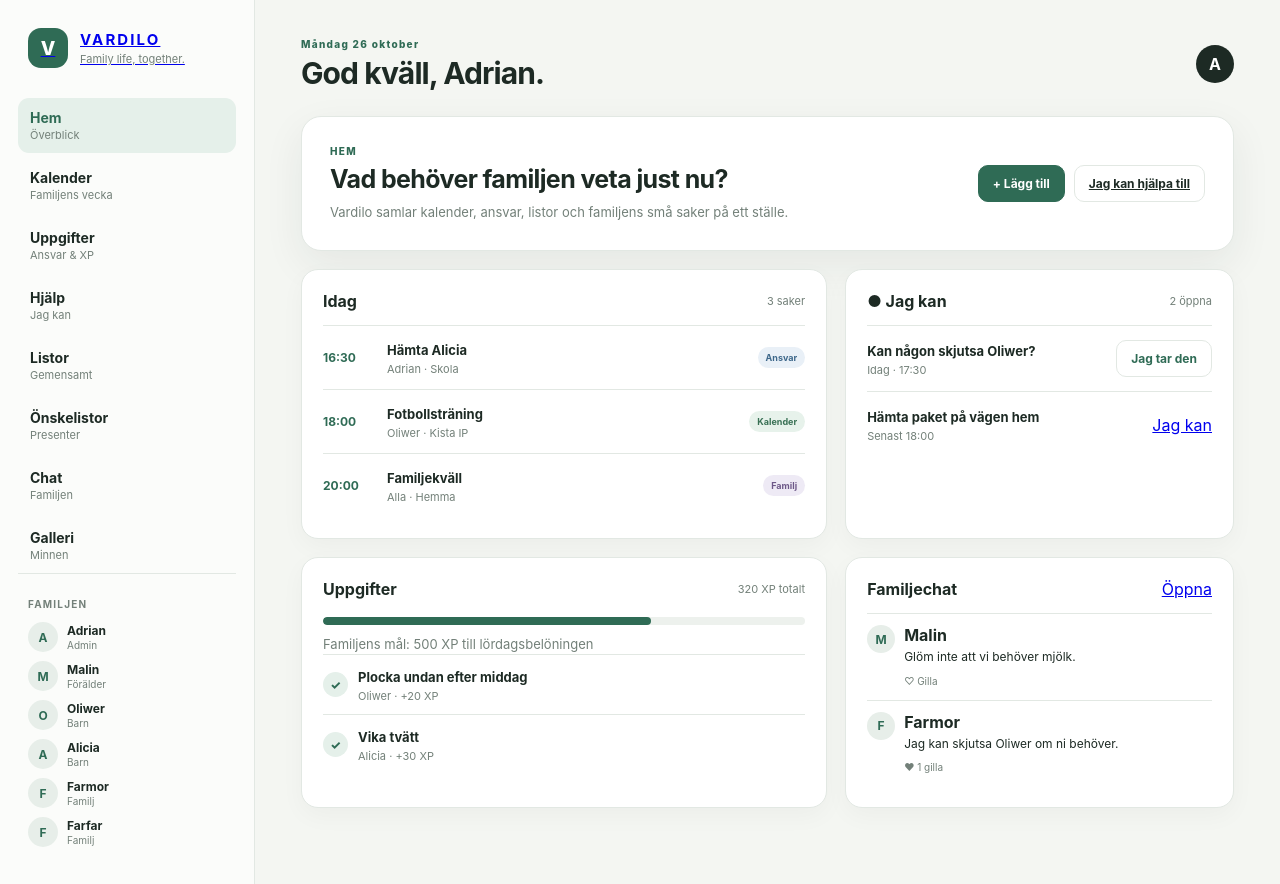
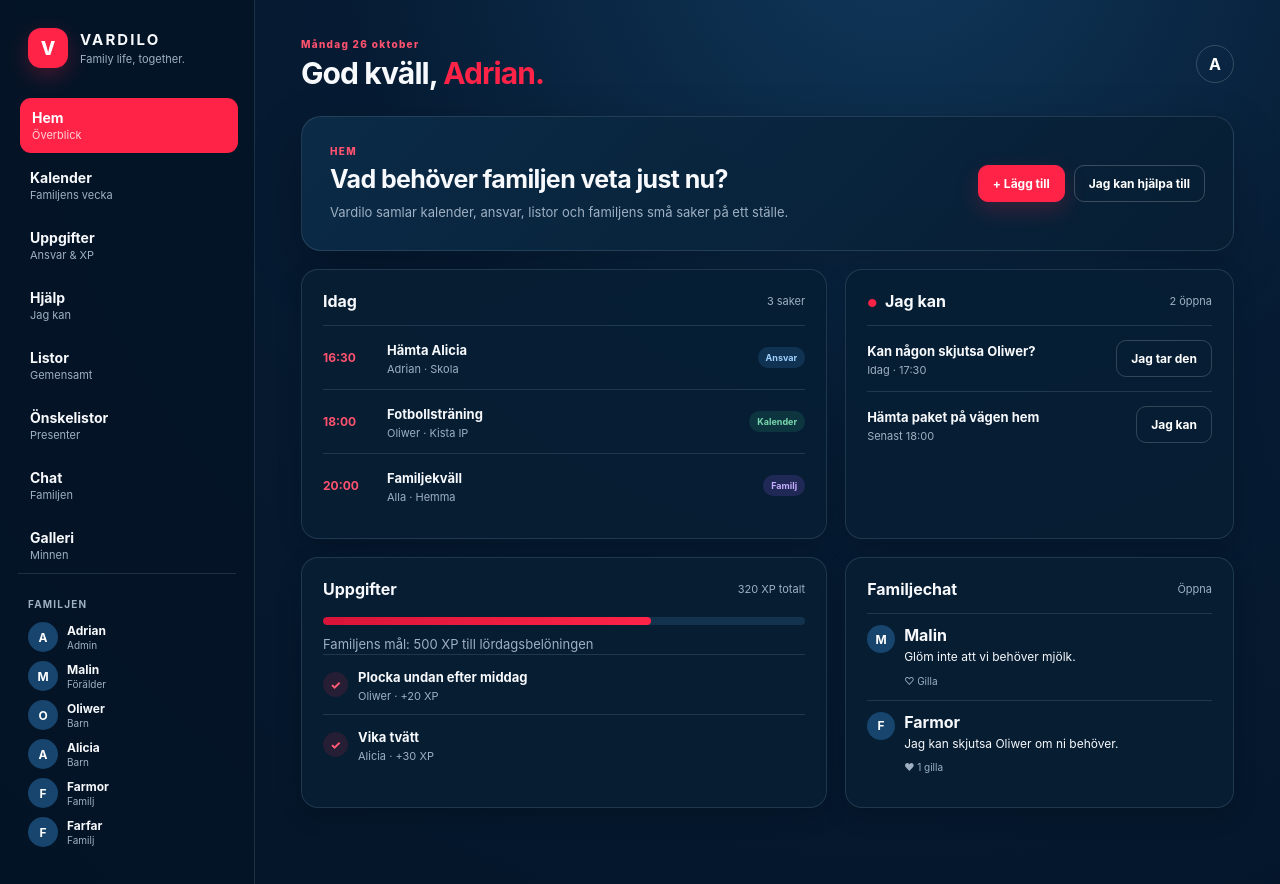
Before and after one commit to AdrianAmbjorn/Vardilo, a Next.js app: page / in a window 1280 px wide. Built offline with nearby package versions, Linux system fonts and the light colour scheme.

Commit message:
Apply Vardilo navy red white visual theme

```diff
--- a/app/globals.css
+++ b/app/globals.css
@@ -1,74 +1,96 @@
 * { box-sizing: border-box; }
 
 :root {
-  --bg: #f4f6f2;
-  --surface: #ffffff;
-  --text: #1d2a24;
-  --muted: #738079;
-  --line: #e2e8e3;
-  --accent: #2f6b55;
-  --accent-soft: #e5f0ea;
-  --shadow: 0 14px 40px rgba(29, 42, 36, .07);
+  --bg: #061b33;
+  --bg-deep: #041426;
+  --sidebar: #061a30;
+  --surface: #092541;
+  --surface-2: #0d2d4b;
+  --text: #f7f9fc;
+  --muted: #9fb0c2;
+  --line: rgba(180, 205, 225, .15);
+  --accent: #ff2348;
+  --accent-dark: #d91438;
+  --accent-soft: rgba(255, 35, 72, .13);
+  --blue-soft: rgba(57, 126, 196, .22);
+  --shadow: 0 18px 50px rgba(0, 0, 0, .24);
 }
 
 html, body { margin: 0; min-height: 100%; }
-body { background: var(--bg); color: var(--text); font-family: Inter, ui-sans-serif, system-ui, -apple-system, BlinkMacSystemFont, "Segoe UI", sans-serif; }
+body { background: radial-gradient(circle at 70% -10%, #10385b 0, var(--bg) 42%, var(--bg-deep) 100%); color: var(--text); font-family: Inter, ui-sans-serif, system-ui, -apple-system, BlinkMacSystemFont, "Segoe UI", sans-serif; }
 button, a, input { font: inherit; }
 button { cursor: pointer; }
+a { color: inherit; }
 
 .shell { min-height: 100vh; display: grid; grid-template-columns: 255px 1fr; }
-.sidebar { background: #fbfcfa; border-right: 1px solid var(--line); padding: 28px 18px; display: flex; flex-direction: column; }
-.brand { display: flex; gap: 12px; align-items: center; padding: 0 10px 30px; }
-.brand-mark { width: 40px; height: 40px; border-radius: 13px; background: var(--accent); color: white; display: grid; place-items: center; font-weight: 800; font-size: 19px; }
+.sidebar { background: rgba(4, 20, 38, .88); border-right: 1px solid var(--line); padding: 28px 18px; display: flex; flex-direction: column; }
+.brand { display: flex; gap: 12px; align-items: center; padding: 0 10px 30px; text-decoration: none; }
+.brand-mark { width: 40px; height: 40px; border-radius: 13px; background: var(--accent); color: white; display: grid; place-items: center; font-weight: 800; font-size: 19px; box-shadow: 0 8px 22px rgba(255, 35, 72, .25); }
 .brand strong { display: block; letter-spacing: .14em; font-size: 15px; }
 .brand span { display: block; color: var(--muted); font-size: 11px; margin-top: 3px; }
 nav { display: grid; gap: 5px; }
-.nav-item { text-decoration: none; color: var(--text); padding: 11px 12px; border-radius: 11px; display: flex; flex-direction: column; }
-.nav-item:hover, .nav-item.active { background: var(--accent-soft); color: var(--accent); }
+.nav-item { text-decoration: none; color: var(--text); padding: 11px 12px; border-radius: 11px; display: flex; flex-direction: column; transition: .16s ease; }
+.nav-item:hover, .nav-item.active { background: var(--accent); color: white; transform: translateX(2px); }
 .nav-item span { font-size: 14px; font-weight: 650; }
 .nav-item small { font-size: 11px; color: var(--muted); margin-top: 2px; }
+.nav-item:hover small, .nav-item.active small { color: rgba(255,255,255,.8); }
 .sidebar-footer { margin-top: auto; padding: 24px 10px 0; border-top: 1px solid var(--line); }
 .family-label { color: var(--muted); font-size: 10px; letter-spacing: .12em; font-weight: 700; margin-bottom: 12px; }
 .member { display: flex; align-items: center; gap: 9px; margin: 9px 0; }
 .member strong, .member small { display: block; }
 .member strong { font-size: 12px; }
 .member small { color: var(--muted); font-size: 10px; margin-top: 1px; }
-.avatar { width: 30px; height: 30px; border-radius: 50%; background: #e7eee9; color: var(--accent); display: grid; place-items: center; font-weight: 700; font-size: 12px; flex: 0 0 auto; }
+.avatar { width: 30px; height: 30px; border-radius: 50%; background: #17456d; color: white; display: grid; place-items: center; font-weight: 700; font-size: 12px; flex: 0 0 auto; }
 .avatar.small { width: 28px; height: 28px; }
 .content { max-width: 1180px; width: 100%; margin: 0 auto; padding: 38px 46px 60px; }
 .topbar { display: flex; justify-content: space-between; align-items: center; margin-bottom: 26px; }
-.eyebrow { color: var(--accent); font-size: 10px; font-weight: 800; letter-spacing: .13em; margin: 0 0 7px; }
+.eyebrow { color: #ff526f; font-size: 10px; font-weight: 800; letter-spacing: .13em; margin: 0 0 7px; }
 h1 { font-size: 30px; line-height: 1.1; margin: 0; letter-spacing: -.03em; }
 h2 { font-size: 25px; margin: 5px 0 8px; letter-spacing: -.025em; }
 h3 { font-size: 16px; margin: 0; }
-.profile { border: 0; width: 38px; height: 38px; border-radius: 50%; background: var(--text); color: white; font-weight: 700; }
-.hero-card { background: var(--surface); border: 1px solid var(--line); border-radius: 20px; padding: 28px; box-shadow: var(--shadow); display: flex; justify-content: space-between; align-items: center; gap: 25px; }
+.red-text { color: var(--accent); }
+.red-dot { color: var(--accent); font-size: 11px; margin-right: 4px; }
+.profile { border: 1px solid rgba(255,255,255,.18); width: 38px; height: 38px; border-radius: 50%; background: transparent; color: white; font-weight: 700; }
+.profile:hover { border-color: var(--accent); color: var(--accent); }
+.hero-card { background: linear-gradient(135deg, rgba(11, 43, 71, .96), rgba(7, 30, 51, .96)); border: 1px solid var(--line); border-radius: 20px; padding: 28px; box-shadow: var(--shadow); display: flex; justify-content: space-between; align-items: center; gap: 25px; }
 .muted { color: var(--muted); font-size: 13px; line-height: 1.55; margin: 0; }
 .hero-actions { display: flex; gap: 9px; flex-shrink: 0; }
-.primary, .secondary, .help-request button { border-radius: 10px; padding: 10px 14px; font-size: 12px; font-weight: 700; }
-.primary { border: 1px solid var(--accent); background: var(--accent); color: white; }
-.secondary { border: 1px solid var(--line); background: white; color: var(--text); }
+.primary, .secondary, .help-request button, .help-request a { border-radius: 10px; padding: 10px 14px; font-size: 12px; font-weight: 700; text-decoration: none; }
+.primary { border: 1px solid var(--accent); background: var(--accent); color: white; box-shadow: 0 8px 22px rgba(255,35,72,.2); }
+.primary:hover { background: #ff3d5d; }
+.secondary { border: 1px solid rgba(255,255,255,.2); background: transparent; color: white; }
+.secondary:hover { border-color: var(--accent); color: white; }
+.quick-add { margin-top: 12px; padding: 16px 18px; background: var(--surface); border: 1px solid var(--line); border-radius: 14px; display: flex; align-items: center; justify-content: space-between; gap: 20px; box-shadow: var(--shadow); }
+.quick-add > div { display: flex; gap: 8px; flex-wrap: wrap; }
+.quick-add a { text-decoration: none; background: var(--accent-soft); color: #ff6a82; border: 1px solid rgba(255,35,72,.25); border-radius: 9px; padding: 8px 11px; font-size: 11px; font-weight: 700; }
 .grid { display: grid; grid-template-columns: 1.15fr .85fr; gap: 18px; margin-top: 18px; }
-.card { background: var(--surface); border: 1px solid var(--line); border-radius: 17px; padding: 21px; box-shadow: 0 8px 25px rgba(29, 42, 36, .035); }
+.card { background: rgba(7, 31, 52, .9); border: 1px solid var(--line); border-radius: 17px; padding: 21px; box-shadow: 0 8px 25px rgba(0, 0, 0, .16); }
 .card-heading { display: flex; justify-content: space-between; align-items: center; margin-bottom: 14px; }
-.card-heading > span { color: var(--muted); font-size: 11px; }
+.card-heading > span, .card-heading a { color: var(--muted); font-size: 11px; text-decoration: none; }
+.card-heading a:hover { color: var(--accent); }
 .event { display: grid; grid-template-columns: 52px 1fr auto; gap: 12px; align-items: center; padding: 13px 0; border-top: 1px solid var(--line); }
-.time { color: var(--accent); font-weight: 750; font-size: 12px; }
+.time { color: #ff526f; font-weight: 750; font-size: 12px; }
 .event strong, .help-request strong, .task-row strong { font-size: 13px; }
 .event p, .help-request p, .task-row p { color: var(--muted); font-size: 11px; margin: 3px 0 0; }
 .tag { border-radius: 20px; padding: 5px 8px; font-size: 9px; font-weight: 700; }
-.blue { background: #e9f0f7; color: #3d678a; }
-.green { background: #e7f2eb; color: #387054; }
-.purple { background: #eeeaf5; color: #6d5888; }
+.blue { background: var(--blue-soft); color: #9fd1ff; }
+.green { background: rgba(50, 180, 123, .16); color: #79d8ad; }
+.purple { background: rgba(135, 91, 218, .2); color: #c6adff; }
 .help-request { display: flex; justify-content: space-between; align-items: center; gap: 10px; border-top: 1px solid var(--line); padding: 14px 0; }
-.help-request button { border: 1px solid var(--line); background: white; color: var(--accent); white-space: nowrap; }
-.progress { height: 8px; border-radius: 20px; background: #edf1ed; overflow: hidden; margin: 18px 0 9px; }
-.progress span { display: block; height: 100%; background: var(--accent); border-radius: inherit; }
+.help-request button, .help-request a { border: 1px solid rgba(255,255,255,.18); background: transparent; color: white; white-space: nowrap; }
+.help-request button:hover, .help-request a:hover { border-color: var(--accent); color: #ff7188; }
+.progress { height: 8px; border-radius: 20px; background: #12324e; overflow: hidden; margin: 18px 0 9px; }
+.progress span { display: block; height: 100%; background: linear-gradient(90deg, var(--accent-dark), var(--accent)); border-radius: inherit; }
 .task-row { display: flex; align-items: center; gap: 10px; padding: 11px 0; border-top: 1px solid var(--line); }
-.check { width: 25px; height: 25px; display: grid; place-items: center; background: var(--accent-soft); color: var(--accent); border-radius: 50%; font-size: 12px; font-weight: 800; }
+.check { width: 25px; height: 25px; display: grid; place-items: center; background: var(--accent-soft); color: #ff5b74; border-radius: 50%; font-size: 12px; font-weight: 800; }
 .message { display: flex; gap: 9px; padding: 11px 0; border-top: 1px solid var(--line); }
 .message p { font-size: 12px; margin: 3px 0; line-height: 1.45; }
 .message small { color: var(--muted); font-size: 10px; }
+
+.section-page { min-height: 100vh; padding: 45px; background: radial-gradient(circle at 70% -10%, #10385b 0, var(--bg) 42%, var(--bg-deep) 100%); }
+.section-card { max-width: 900px; margin: 0 auto; background: rgba(7,31,52,.94); border: 1px solid var(--line); border-radius: 22px; padding: 32px; box-shadow: var(--shadow); }
+.section-card a { color: #ff6a82; text-decoration: none; }
+.back-link { display: inline-block; margin-bottom: 25px; font-size: 12px; color: var(--muted); text-decoration: none; }
 
 .auth-shell { min-height: 100vh; display: grid; place-items: center; padding: 28px; background: var(--bg); }
 .auth-card { width: min(440px, 100%); background: var(--surface); border: 1px solid var(--line); border-radius: 22px; padding: 34px; box-shadow: var(--shadow); }
@@ -77,11 +99,11 @@
 .auth-heading h1 { margin-bottom: 9px; }
 .auth-form { display: grid; gap: 16px; }
 .auth-form label { display: grid; gap: 7px; color: var(--text); font-size: 12px; font-weight: 700; }
-.auth-form input { width: 100%; border: 1px solid var(--line); border-radius: 10px; padding: 12px 13px; background: #fbfcfa; color: var(--text); outline: none; }
+.auth-form input { width: 100%; border: 1px solid var(--line); border-radius: 10px; padding: 12px 13px; background: #071d31; color: var(--text); outline: none; }
 .auth-form input:focus { border-color: var(--accent); box-shadow: 0 0 0 3px var(--accent-soft); }
 .auth-submit { width: 100%; padding: 12px 14px; }
 .auth-submit:disabled { opacity: .65; cursor: wait; }
-.auth-switch { width: 100%; border: 0; background: transparent; color: var(--accent); font-size: 12px; font-weight: 700; margin-top: 18px; padding: 8px; }
+.auth-switch { width: 100%; border: 0; background: transparent; color: #ff6a82; font-size: 12px; font-weight: 700; margin-top: 18px; padding: 8px; }
 .auth-message { margin: 0; padding: 10px 12px; border-radius: 9px; background: var(--accent-soft); color: var(--text); font-size: 12px; line-height: 1.45; }
 
-@media (max-width: 850px) { .shell { grid-template-columns: 1fr; } .sidebar { display: none; } .content { padding: 25px 18px 45px; } .hero-card { align-items: flex-start; flex-direction: column; } .grid { grid-template-columns: 1fr; } }
+@media (max-width: 850px) { .shell { grid-template-columns: 1fr; } .sidebar { display: none; } .content { padding: 25px 18px 45px; } .hero-card { align-items: flex-start; flex-direction: column; } .grid { grid-template-columns: 1fr; } .quick-add { align-items: flex-start; flex-direction: column; } }
```
